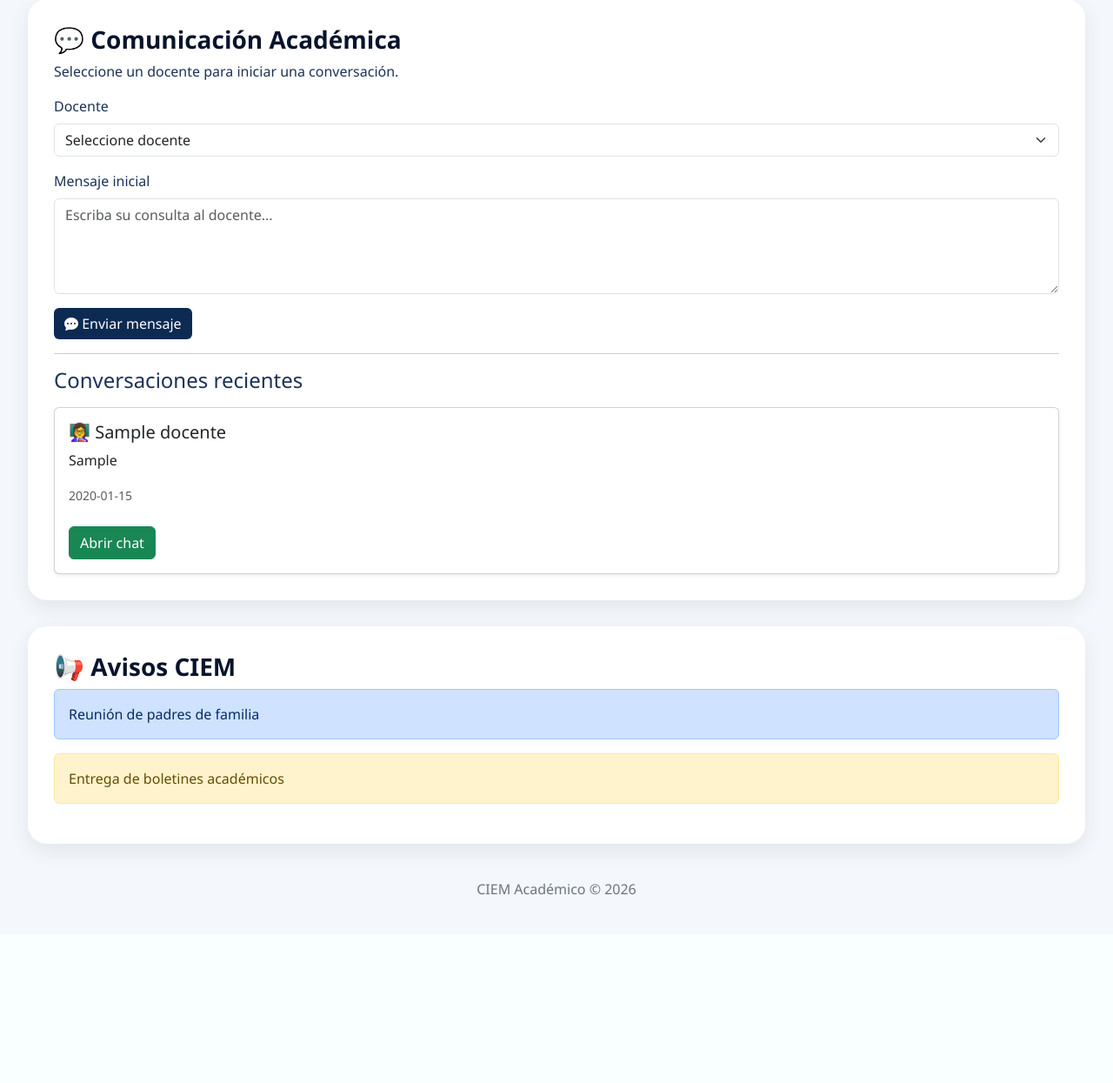
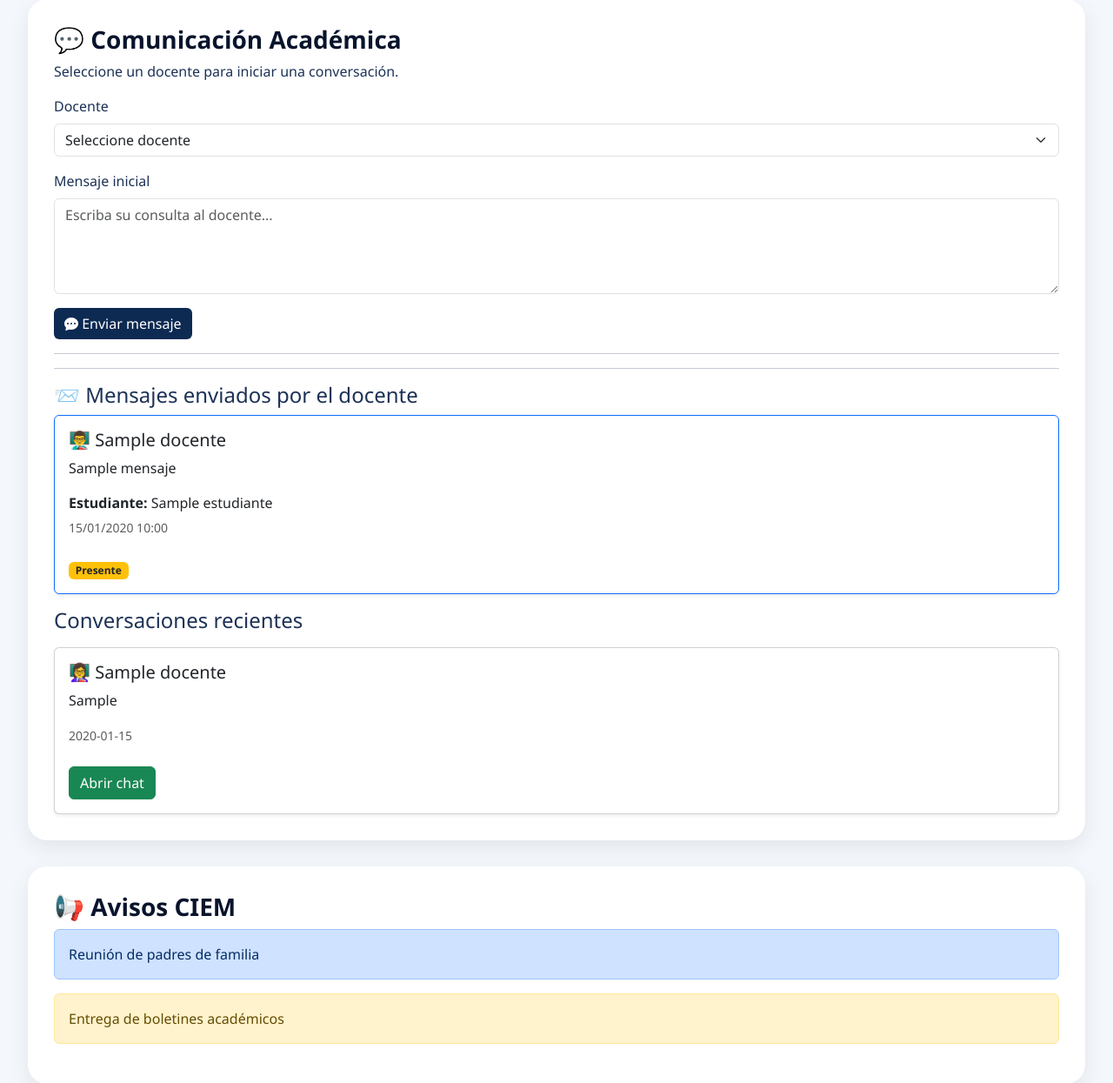
Before and after one commit to ceciliamorraz-sys/CIEM_Academico, a Flask app: template templates/estudiante/estudiante_dashboard.html in a window 1280 px wide. Shown: the part 2638-3883 px from the top of the page at 87% size. Before the commit the page ends 3667 px from the top, so only its background shows below. Run offline with Flask 3, Linux system fonts and the light colour scheme; the template is opened without the code that fills it: most values are stand-ins (such as "Sample title", 1, 10 or a date in 2020).

Commit message:
Protege perfil del dashboard para usuarios padre

```diff
--- a/templates/estudiante/estudiante_dashboard.html
+++ b/templates/estudiante/estudiante_dashboard.html
@@ -139,29 +139,33 @@ filename='img/estudiantes/' + estudiante.foto) }}">
 <div class="student-information">
 
 
+{% if estudiante %}
+
 <h2>
-
-{{ estudiante.nombre }}
-
+    {{ estudiante.nombre }}
 </h2>
 
+<p>
+    <i class="bi bi-mortarboard-fill"></i>
+    Grado:
+    <strong>
+        {{ estudiante.grado }}
+        {{ estudiante.seccion }}
+    </strong>
+</p>
 
+{% else %}
+
+<h2>
+    {{ session.get("nombre") }}
+</h2>
 
 <p>
+    <i class="bi bi-person-fill"></i>
+    Padre de familia
+</p>
 
-<i class="bi bi-mortarboard-fill"></i>
-
-Grado:
-
-<strong>
-
-{{ estudiante.grado }}
-
-{{ estudiante.seccion }}
-
-</strong>
-
-</p>
+{% endif %}
 
 
 
@@ -602,7 +606,56 @@ Seleccione un docente para iniciar una conversación.
 <hr>
 
 
+<hr>
 
+<h4>📨 Mensajes enviados por el docente</h4>
+
+{% for m in mensajes %}
+
+<div class="card border-primary mb-3 shadow-sm">
+
+    <div class="card-body">
+
+        <h5 class="card-title">
+            👨‍🏫 {{ m.docente }}
+        </h5>
+
+        <p class="card-text">
+            {{ m.mensaje }}
+        </p>
+
+        <p class="mb-1">
+            <strong>Estudiante:</strong>
+            {{ m.estudiante }}
+        </p>
+
+        <small class="text-muted">
+
+            {{ m.fecha.strftime("%d/%m/%Y %H:%M") }}
+
+        </small>
+
+        <br><br>
+
+        <span class="badge bg-warning text-dark">
+
+            {{ m.estado }}
+
+        </span>
+
+    </div>
+
+</div>
+
+{% else %}
+
+<div class="alert alert-info">
+
+    No tiene mensajes enviados por los docentes.
+
+</div>
+
+{% endfor %}
 
 <h4>
 
```
Also changed, not shown: routes/estudiante.py (+33 -6 lines).
